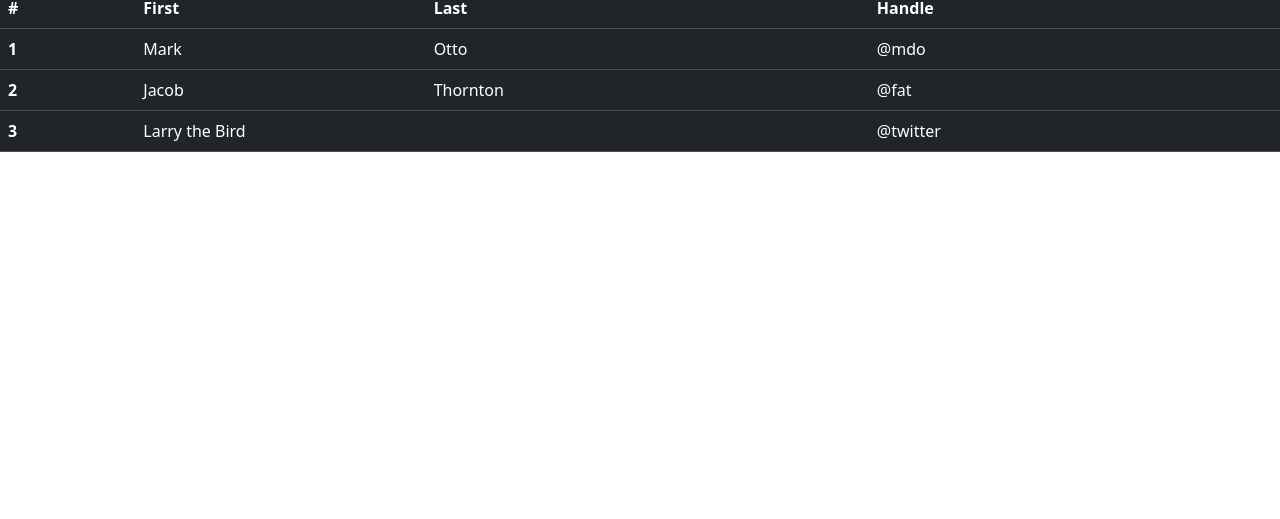
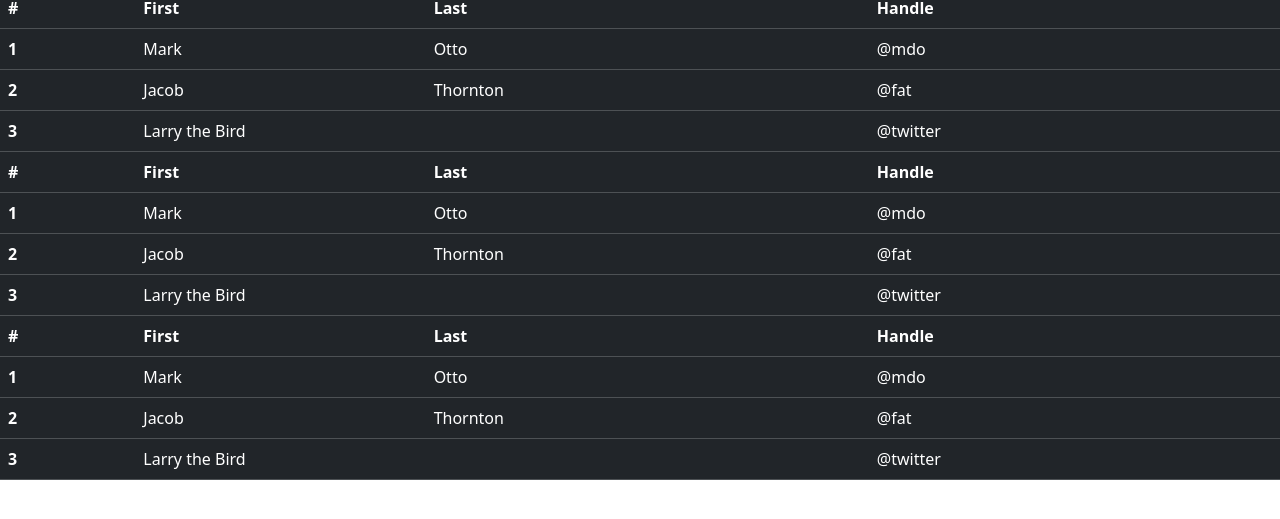
Before and after one commit to RedNickTechnologies/paginaAmazingEvents, a plain HTML site: page src/stats.html in a window 1280 px wide. Shown: the part 77-596 px from the top of the page. Drawn offline with nearby package versions, Linux system fonts and the light colour scheme.

Commit message:
Agregando detalles
completando las paginas que faltan, solo queda agregar las tablas y el trabajo esta completo

```diff
--- a/src/stats.html
+++ b/src/stats.html
@@ -91,6 +91,60 @@
                         <td>@twitter</td>
                     </tr>
                 </tbody>
+                <thead>
+                    <tr>
+                        <th scope="col">#</th>
+                        <th scope="col">First</th>
+                        <th scope="col">Last</th>
+                        <th scope="col">Handle</th>
+                    </tr>
+                </thead>
+                <tbody>
+                    <tr>
+                        <th scope="row">1</th>
+                        <td>Mark</td>
+                        <td>Otto</td>
+                        <td>@mdo</td>
+                    </tr>
+                    <tr>
+                        <th scope="row">2</th>
+                        <td>Jacob</td>
+                        <td>Thornton</td>
+                        <td>@fat</td>
+                    </tr>
+                    <tr>
+                        <th scope="row">3</th>
+                        <td colspan="2">Larry the Bird</td>
+                        <td>@twitter</td>
+                    </tr>
+                </tbody>
+                <thead>
+                    <tr>
+                        <th scope="col">#</th>
+                        <th scope="col">First</th>
+                        <th scope="col">Last</th>
+                        <th scope="col">Handle</th>
+                    </tr>
+                </thead>
+                <tbody>
+                    <tr>
+                        <th scope="row">1</th>
+                        <td>Mark</td>
+                        <td>Otto</td>
+                        <td>@mdo</td>
+                    </tr>
+                    <tr>
+                        <th scope="row">2</th>
+                        <td>Jacob</td>
+                        <td>Thornton</td>
+                        <td>@fat</td>
+                    </tr>
+                    <tr>
+                        <th scope="row">3</th>
+                        <td colspan="2">Larry the Bird</td>
+                        <td>@twitter</td>
+                    </tr>
+                </tbody>
             </table>
         </article>
         <script src="https://cdn.jsdelivr.net/npm/bootstrap@5.3.0-alpha1/dist/js/bootstrap.bundle.min.js"
```
Also changed, not shown: src/events.html (+11 -0 lines), src/index.html (+20 -18 lines), assets/facebook.png (added), assets/instagram.png (added), assets/twitter.png (added).
